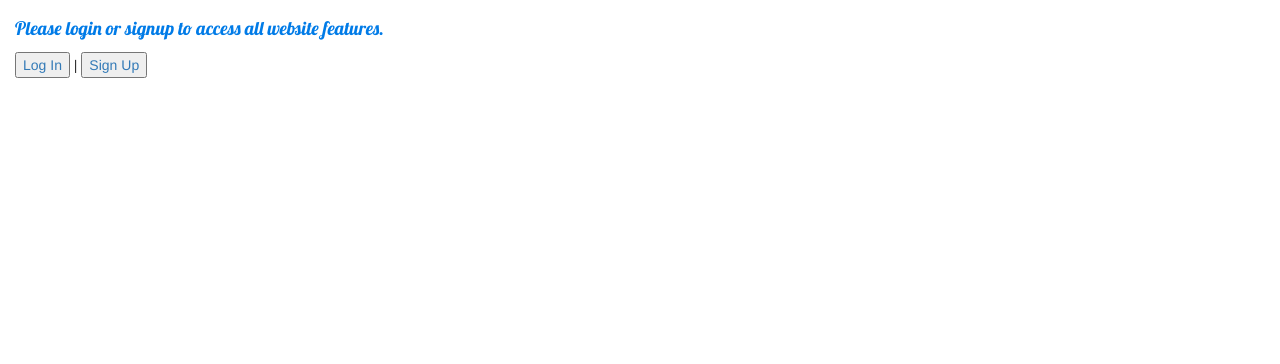
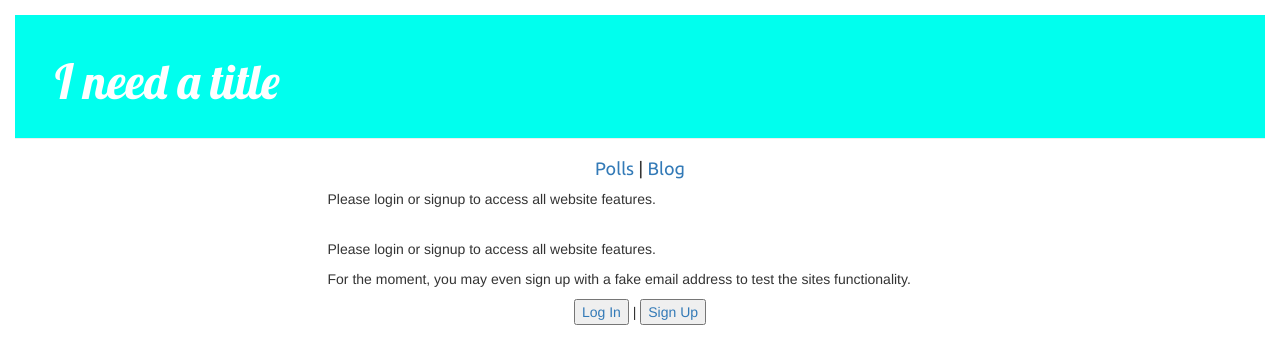
Before and after one commit to AnonShad0w/myfirstblog, a Django app: page / in a window 1280 px wide. Shown: the top 364 px of the page. Run offline with Django 3.2, Linux system fonts and the light colour scheme; some libraries are stand-ins or nearby versions.

Commit message:
Update the homepage style somewhat

```diff
--- a/blog/static/blog/homepage.css
+++ b/blog/static/blog/homepage.css
@@ -1,16 +1,5 @@
 body {
     padding: 15px;
-}
-
-h1 {
-    color: #000000;
-    font-family: 'Ubuntu';
-}
-
-p  {
-    color: #007BE7;
-    font-family: 'Lobster';
-    font-size: 14pt;
 }
 
 .page-header {
@@ -25,6 +14,10 @@ p  {
     text-decoration: none;
 }
 
+.page-header h1 {
+    font-family: 'Lobster', cursive;
+}
+
 .content {
     margin-left: 40px;
 }
@@ -36,3 +29,20 @@ h4 {
 .top-menu, .top-menu:hover, .top-menu:visited {
     float: right;
 }
+
+.app-links {
+    margin: auto;
+    width: 50%;
+    display:block;
+    text-align: center;
+}
+
+.home-message {
+    margin: auto;
+    width: 50%;
+}
+
+.login-logout-buttons {
+    display:block;
+    text-align: center;
+}
--- a/blog/static/blog/style.css
+++ b/blog/static/blog/style.css
@@ -54,7 +54,3 @@ h1, h2, h3, h4 {
 .comment-form textarea, .comment-form input {
     width: 100%;
 }
-
-.comment {
-    border: 1px solid blue;
-}
--- a/templates/home.html
+++ b/templates/home.html
@@ -3,23 +3,27 @@
 {% block title %}Home{% endblock %}
 
 {% block content %}
-<div>
+<div class="page-header">
+  <h1>I need a title</h1>
+</div>
+<div class="content">
   {% if user.is_authenticated %}
     <h2>Hi {{ user.username }}!</h2>
     <button type="submit"><a href="{% url 'logout' %}" class="top-menu">Log Out</a></button>
   <header>
   {% endif %}
 </div>
-<div>
-  {% if user.is_authenticated %}
+<div class="app-links">
   <h4><a href="{% url 'polls:index' %}">Polls</a> | <a href="{% url 'index' %}">Blog</a></h4>
-  {% endif %}
 </div>
-<div>
+<div class="home-message">
   <p>Please login or signup to access all website features.</p>
-  <div>
+  <br>
+  <p>Please login or signup to access all website features.</p>
+  <p>For the moment, you may even sign up with a fake email address to test the sites functionality.</p>
+</div>
+<div class="login-logout-buttons">
     <button type="submit"><a href="{% url 'login' %}">Log In</a></button> |
     <button type="submit"><a href="{% url 'users:signup' %}">Sign Up</a></button>
-  </div>
 </div>
 {% endblock %}
```
